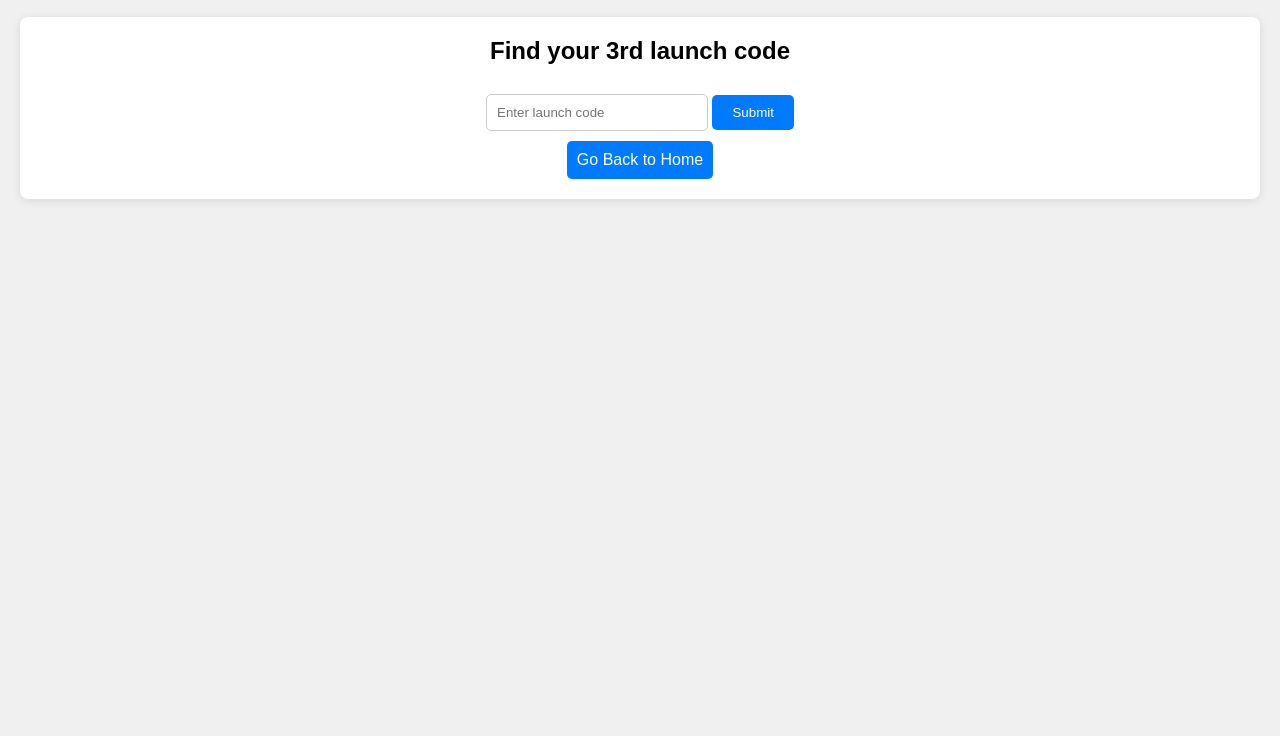
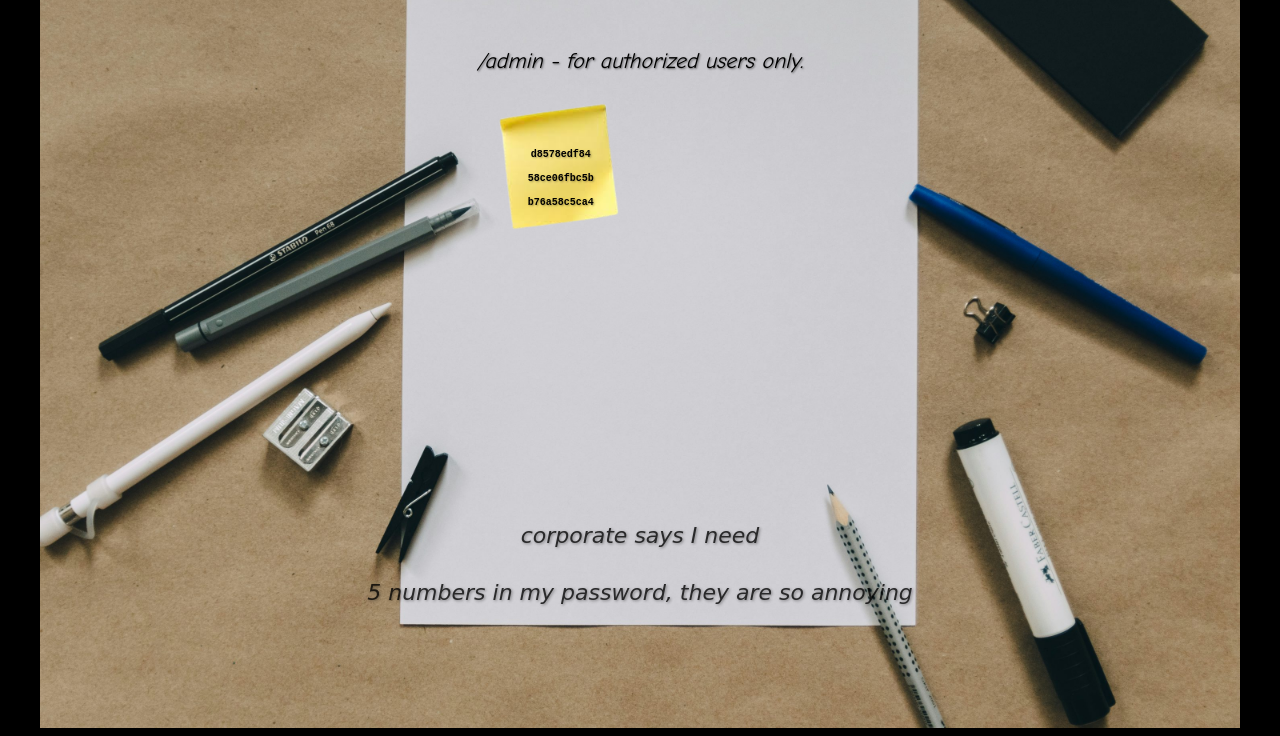
Before and after one commit to c-brookes77/CTF_Teamrocket.github.io, a plain HTML site: page flag3.html in a window 1280 px wide. Shown: the part 80-816 px from the top of the page. Drawn offline with Linux system fonts and the light colour scheme; a web font is replaced by a local one.

Commit message:
Update flag3.html

```diff
--- a/flag3.html
+++ b/flag3.html
@@ -3,94 +3,116 @@
 <head>
     <meta charset="UTF-8">
     <meta name="viewport" content="width=device-width, initial-scale=1.0">
-    <title>Flag 3 - Option 2</title>
+    <title>Flag 3 - Another Clue</title>
     <style>
+        @font-face {
+            font-family: 'Thinker';
+            src: url('fonts/Thinker-Regular.ttf'); /* Make sure the font file exists */
+        }
+
         body {
-            font-family: Arial, sans-serif;
-            background-color: #f0f0f0;
-            margin: 0;
-            padding: 0;
+            font-family: 'HackerFont', monospace;
+            background-color: black;
+            color: #00ff00;
+            overflow: hidden;
+            height: 100vh;
+            display: flex;
+            align-items: center;
+            justify-content: center;
+            position: relative;
+        }
+
+        /* Background Image */
+        .background-container {
+            background: url('images/paperondesk.jfif') no-repeat center center;
+            background-size: auto 100vh;
+            width: 100%;
+            height: 100vh;
+            position: absolute;
+            top: 0;
+            left: 0;
+        }
+
+        /* Handwritten Admin Hint */
+        .admin-hint {
+            position: absolute;
+            top: 15%;
+            left: 50%;
+            transform: translateX(-50%);
+            font-size: 22px;
+            font-family: 'Comic Sans MS', cursive;
+            font-style: italic;
+            color: black;
+            text-shadow: 1px 1px 2px rgba(0, 0, 0, 0.5);
+        }
+
+        /* Sticky Note */
+        .sticky-note {
+            position: absolute;
+            top: 20%;
+            left: 37%;
+            width: 150px;
+            height: 150px;
+            background: url('images/stickynote.png') no-repeat center center;
+            background-size: contain;
+            display: flex;
+            justify-content: center;
+            align-items: center;
             text-align: center;
+            padding: 10px;
         }
-        header {
-            background-color: #333;
-            color: white;
-            padding: 20px;
+
+        /* Sticky Note Text (Hash in 3 lines) */
+        .sticky-text {
+            font-size: 10px;
+            font-family: 'Courier New', monospace;
+            color: black;
+            font-weight: bold;
+            text-shadow: 1px 1px 2px rgba(0, 0, 0, 0.3);
+            white-space: pre-line;
+            line-height: 1.2;
         }
-        header h1 {
-            margin: 0;
-        }
-        .flag-content {
-            padding: 20px;
-            background-color: #fff;
-            margin: 20px;
-            border-radius: 8px;
-            box-shadow: 0 2px 10px rgba(0, 0, 0, 0.1);
-        }
-        .flag-content h2 {
-            margin: 0;
-        }
-        .input-container {
-            margin-top: 20px;
-        }
-        input[type="text"] {
-            padding: 10px;
-            width: 200px;
-            border-radius: 5px;
-            border: 1px solid #ccc;
-        }
-        .submit-btn {
-            padding: 10px 20px;
-            background-color: #007BFF;
-            color: white;
-            border-radius: 5px;
-            margin-top: 10px;
-            cursor: pointer;
-            border: none;
-        }
-        .submit-btn:hover {
-            background-color: #0056b3;
-        }
-        .back-link {
-            text-decoration: none;
-            padding: 10px;
-            background-color: #007BFF;
-            color: white;
-            border-radius: 5px;
-            margin-top: 10px;
-            display: inline-block;
-        }
-        .back-link:hover {
-            background-color: #0056b3;
+
+        /* Scribbled Writing - Moved Up & Stacked */
+        .scribble-hint {
+            position: absolute;
+            bottom: 15%;
+            left: 50%;
+            transform: translateX(-50%);
+            font-size: 22px;
+            font-family: 'Thinker', cursive;
+            font-style: italic;
+            color: black;
+            text-shadow: 1px 1px 3px rgba(0, 0, 0, 0.5);
+            opacity: 0.8;
+            text-align: center;
+            white-space: pre-line; /* Ensures proper stacking */
+            line-height: 1.3;
         }
     </style>
 </head>
 <body>
 
+<!-- Background Paper Image -->
+<div class="background-container"></div>
 
-<header>
-    <h1>Flag 3 - Option 2</h1>
-</header>
+<!-- Handwritten Hint -->
+<div class="admin-hint">/admin - for authorized users only.</div>
 
-
-<div class="flag-content">
-    <h2>Find your 3rd launch code</h2>
-    <div class="input-container">
-        <input type="text" id="flag3-input" placeholder="Enter launch code">
-        <button class="submit-btn" onclick="submitFlag3Code()">Submit</button>
+<!-- Sticky Note with 3-line MD5 Hash -->
+<div class="sticky-note">
+    <div class="sticky-text">
+        d8578edf84<br>
+        58ce06fbc5b<br>
+        b76a58c5ca4
     </div>
-    <a href="index.html" class="back-link">Go Back to Home</a>
 </div>
 
-
-<script>
-    function submitFlag3Code() {
-        let inputCode = document.getElementById("flag3-input").value;
-        alert("You entered: " + inputCode);
-        // You can also handle the code here (e.g., compare it with the correct code)
-    }
-</script>
-
+<!-- Scribbled Writing - Moved Up & Stacked -->
+<div class="scribble-hint">
+    corporate says I need<br>
+    5 numbers in my password, they are so annoying
+</div>
 
 </body>
 </html>
```
